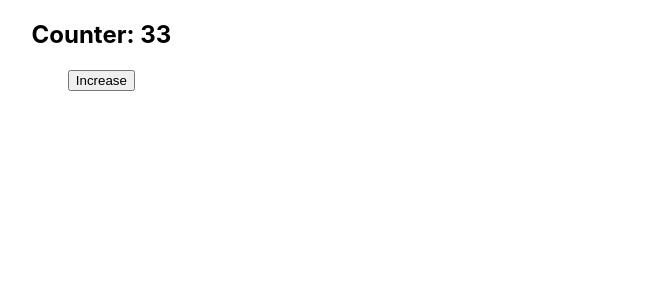
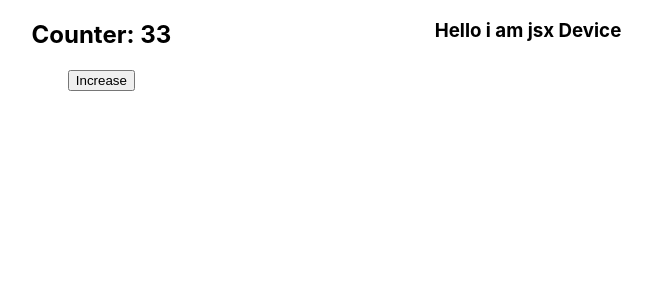
Before and after one commit to alhaj-cmd/reactjs-concepts, a React (Create React App) app: page / in a window 1280 px wide. Shown: the top 300 px of the page, without its empty margins (112-764 px from the left). Built offline with nearby package versions, Linux system fonts and the light colour scheme.

Commit message:
first commit

```diff
--- a/src/App.js
+++ b/src/App.js
@@ -1,6 +1,7 @@
 // import logo from './logo.svg';
 import { useState } from 'react';
 import './App.css';
+import Device from './component/Device/Device';
 
 
 function App() {
@@ -9,6 +10,7 @@ function App() {
     <div className="App">
 
       <Counter></Counter>
+      <Device></Device>
 
     </div>
   );
--- /dev/null
+++ b/src/component/Device/Device.jsx
@@ -0,0 +1,11 @@
+import React from 'react';
+
+const Device = () => {
+    return (
+        <div>
+            <h3>Hello i am jsx Device</h3>
+        </div>
+    );
+};
+
+export default Device;
```
